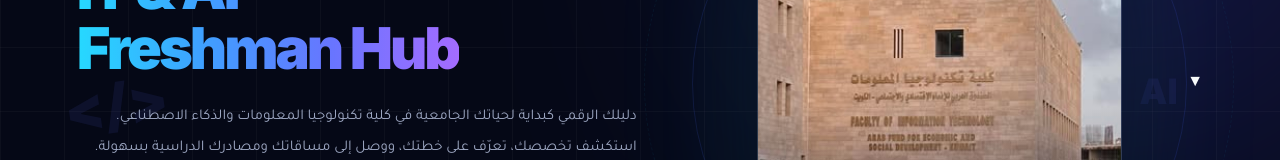
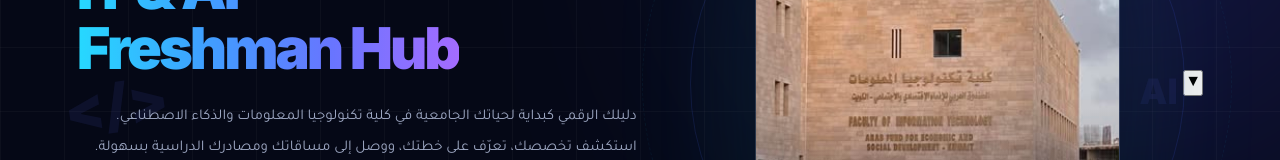
Before and after one commit to majedhanini/Majed-Hanini---najah-, a React (Vite) app: page / in a window 1280 px wide. Shown: the part 351-511 px from the top of the page. Built offline with nearby package versions, Linux system fonts and the light colour scheme.

Commit message:
Fix about college button

```diff
--- a/src/pages/Home.jsx
+++ b/src/pages/Home.jsx
@@ -2,6 +2,13 @@
 import heroImage from "../assets/images/hero-main.png";
 
 function Home({ navigate }) {
+  const scrollToAbout = () => {
+    document.getElementById("about-college")?.scrollIntoView({
+      behavior: "smooth",
+      block: "start",
+    });
+  };
+
   return (
     <main className="home-page">
       {/* =====================================================
@@ -14,9 +21,7 @@
         <div className="home-glow glow-two"></div>
 
         <span className="background-code code-one">&lt;/&gt;</span>
-
         <span className="background-code code-two">AI</span>
-
         <span className="background-code code-three">{"{ }"}</span>
       </div>
 
@@ -67,12 +72,13 @@
                 <span className="button-arrow">←</span>
               </button>
 
-              <a
-                href="#about-college"
+              <button
+                type="button"
                 className="hero-button hero-button-secondary"
+                onClick={scrollToAbout}
               >
                 تعرف على الكلية
-              </a>
+              </button>
             </div>
 
             {/* =========================
@@ -142,17 +148,18 @@
         {/* =========================
             SCROLL
         ========================== */}
-        <a
-          href="#about-college"
+        <button
+          type="button"
           className="hero-scroll"
           aria-label="Scroll down"
+          onClick={scrollToAbout}
         >
-          <span>▼ </span>
+          <span>▼</span>
 
           <div className="scroll-line">
             <div></div>
           </div>
-        </a>
+        </button>
       </section>
 
       {/* =====================================================
```
